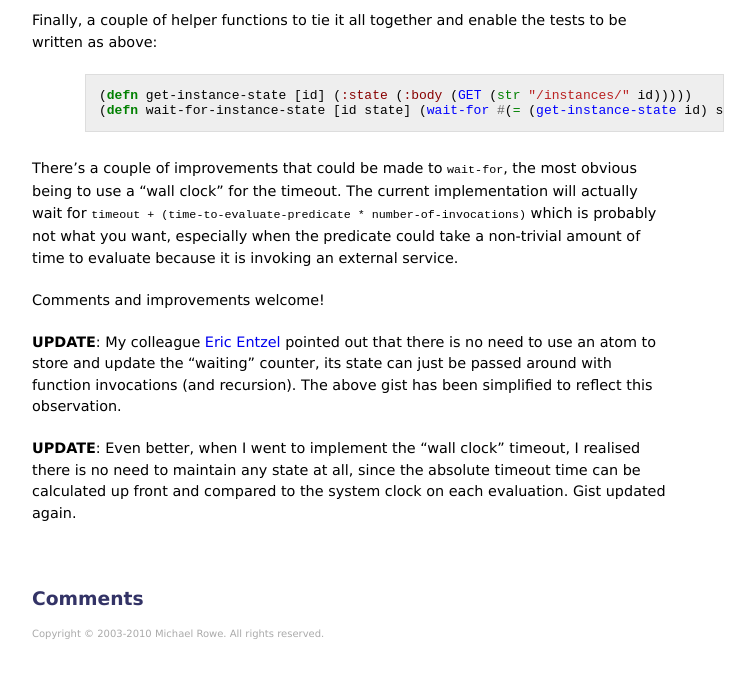
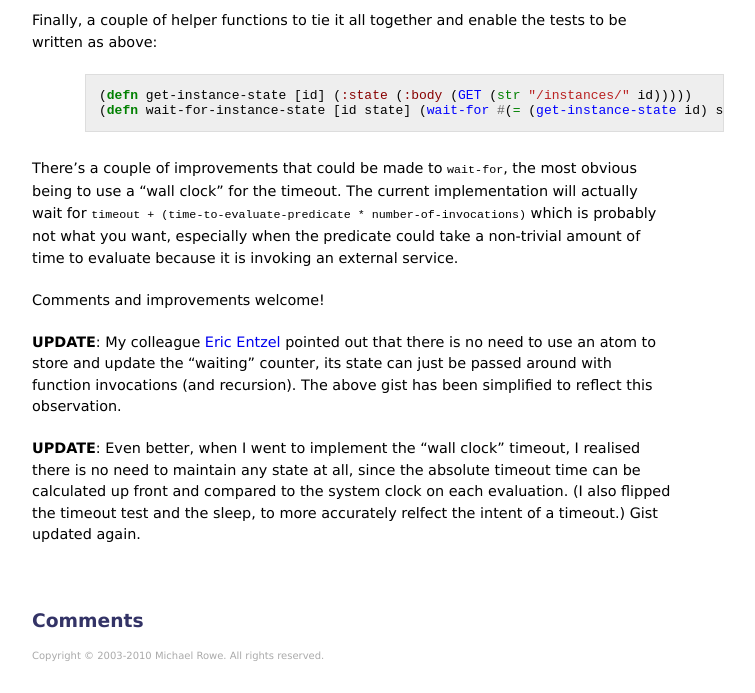
Before and after one commit to mrowe/mikerowecode.com, a Jekyll site: the page built from _posts/2013-02-02-clojure-polling-function.md, in a window 1280 px wide and 900 px high, scrolled down 1345 px, cut to the strip 207-900 px from the top of the window. Shown: the whole strip, without its empty margins (0-755 px from the left). Built offline with Jekyll 4.4.1, drawn with Linux system fonts in a browser that asks for light colours; Markdown is read by kramdown in place of the engine named in the settings; comment, search, counter and statistics services are not loaded; before the commit the page ends 2223 px from its top, so only the background shows below that.

Commit message:
Clarify the update

```diff
--- a/_posts/2013-02-02-clojure-polling-function.md
+++ b/_posts/2013-02-02-clojure-polling-function.md
@@ -77,7 +77,7 @@ Comments and improvements welcome!
 
 __UPDATE__: My colleague [Eric Entzel][] pointed out that there is no need to use an atom to store and update the "waiting" counter, its state can just be passed around with function invocations (and recursion). The above gist has been simplified to reflect this observation.
 
-__UPDATE__: Even better, when I went to implement the "wall clock" timeout, I realised there is no need to maintain any state at all, since the absolute timeout time can be calculated up front and compared to the system clock on each evaluation. Gist updated again.
+__UPDATE__: Even better, when I went to implement the "wall clock" timeout, I realised there is no need to maintain any state at all, since the absolute timeout time can be calculated up front and compared to the system clock on each evaluation. (I also flipped the timeout test and the sleep, to more accurately relfect the intent of a timeout.) Gist updated again.
 
 [AWS]: http://aws.amazon.com/
 [clj-aws-ec2]: https://github.com/mrowe/clj-aws-ec2
```
